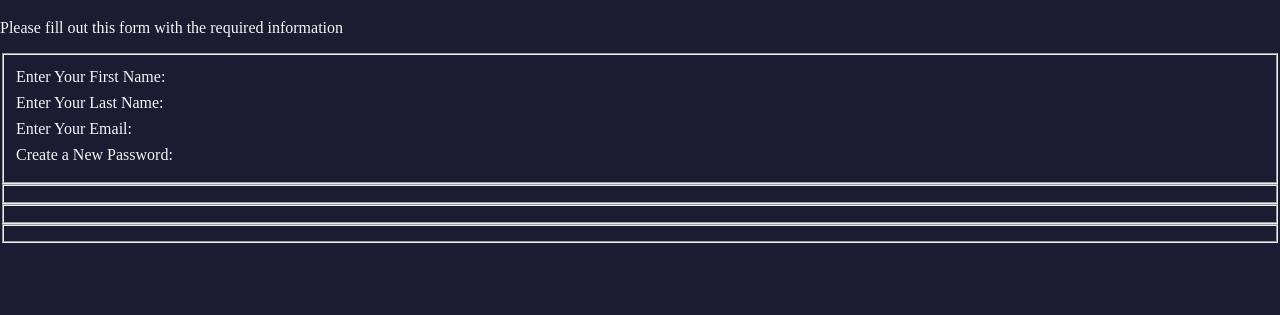
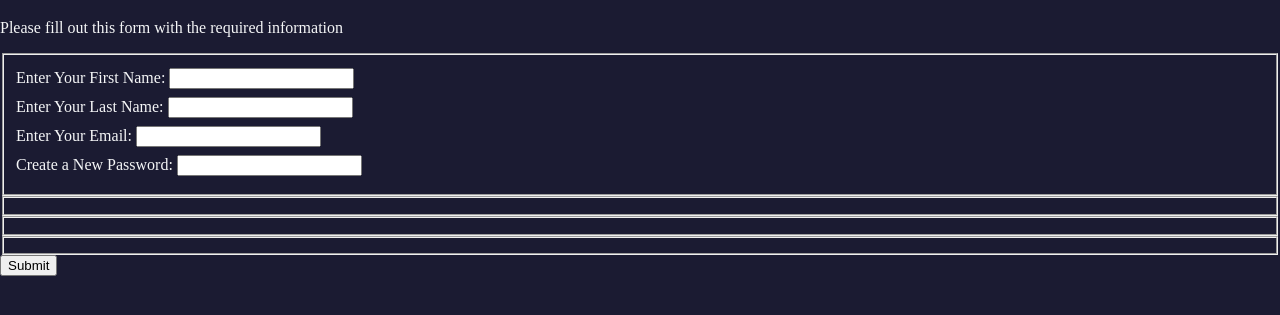
Before and after one commit to giovanecanaverde/registration_form, a plain HTML site: page index.html in a window 1280 px wide. Shown: the part 61-376 px from the top of the page. Drawn offline with Linux system fonts and the light colour scheme.

Commit message:
information added to labels

```diff
--- a/index.html
+++ b/index.html
@@ -10,14 +10,15 @@
         <p>Please fill out this form with the required information</p>
         <form method="post" action="https://register-demo.freecodecamp.org">
             <fieldset>
-                <label>Enter Your First Name:</label>
-                <label>Enter Your Last Name:</label>
-                <label>Enter Your Email:</label>
-                <label>Create a New Password:</label>
+                <label for="first-name">Enter Your First Name: <input id="first-name" type="text" required /></label>
+                <label for="last-name">Enter Your Last Name: <input id="last-name" type="text" required /></label>
+                <label for="email">Enter Your Email: <input id="email" type="email" required /></label>
+                <label for="new-password">Create a New Password: <input id="new-password" type="password" pattern="[a-z0-5]{8,}" required /></label>
             </fieldset>
             <fieldset></fieldset>
             <fieldset></fieldset>
             <fieldset></fieldset>
+            <input type="submit" value="Submit" />
         </form>
     </body>
 </html>
```
